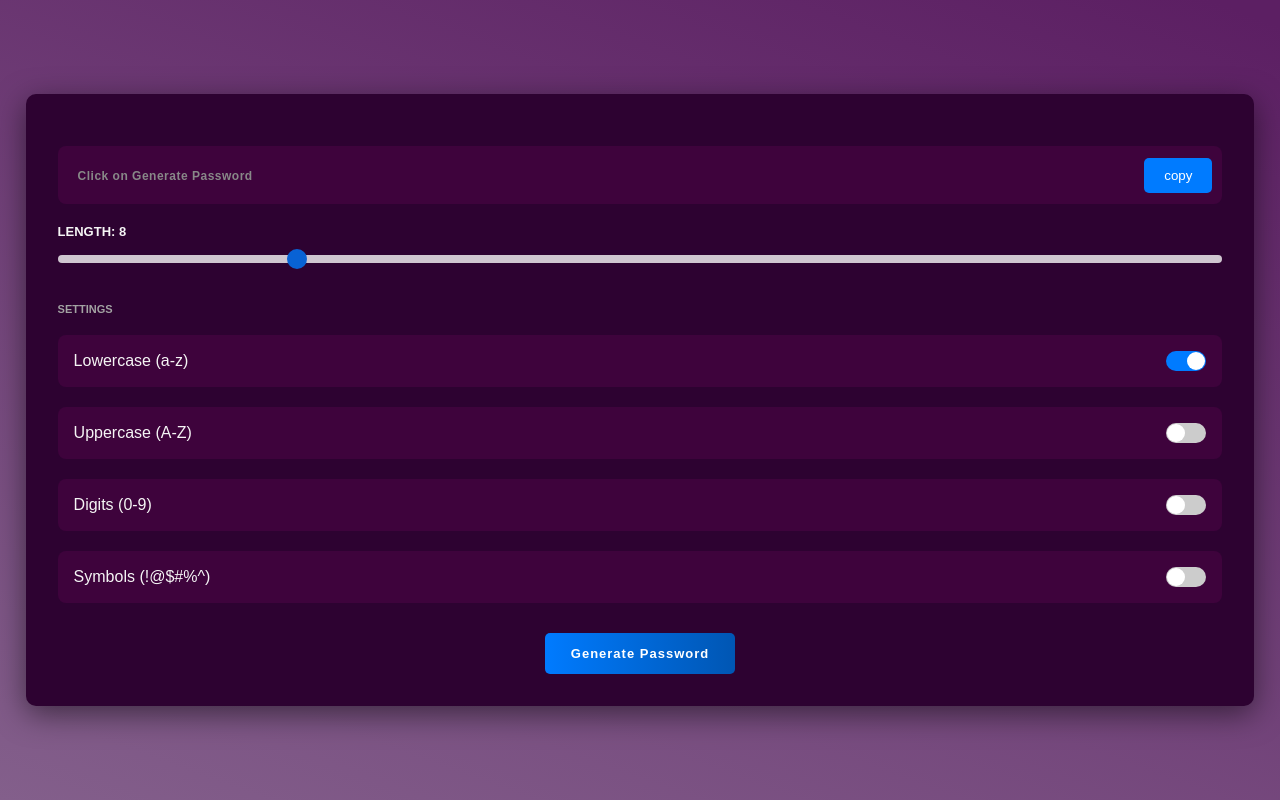
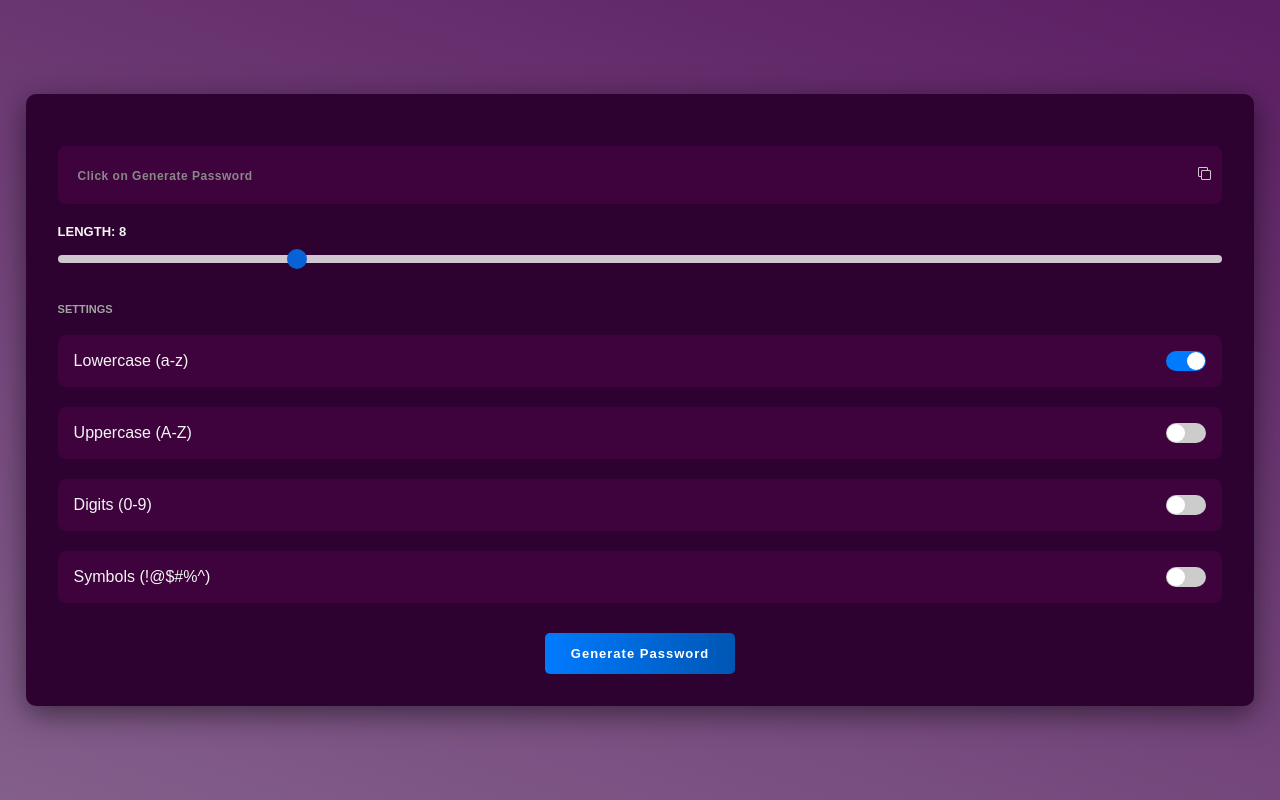
Before and after one commit to chengivan2/passgen, a Next.js app: page / in a window 1280 px wide. Built offline with nearby package versions, Linux system fonts and the light colour scheme.

Commit message:
Deleted copy button and replaced it with an icon

```diff
--- a/src/app/Theform.jsx
+++ b/src/app/Theform.jsx
@@ -1,6 +1,7 @@
 "use client";
 import { useState } from "react";
 import "./theform.css";
+import { CopyIcon } from "@radix-ui/react-icons";
 
 export default function TheForm() {
   const [password, setPassword] = useState("");
@@ -33,9 +34,11 @@ export default function TheForm() {
           placeholder="Click on Generate Password"
           readOnly
         />
-        <button onClick={() => navigator.clipboard.writeText(password)}>
-          copy
-        </button>
+
+        <div className="copy-button" onClick={() => navigator.clipboard.writeText(password)}>
+          <CopyIcon />
+        </div>
+
       </div>
 
       <div className="the-length">
```
